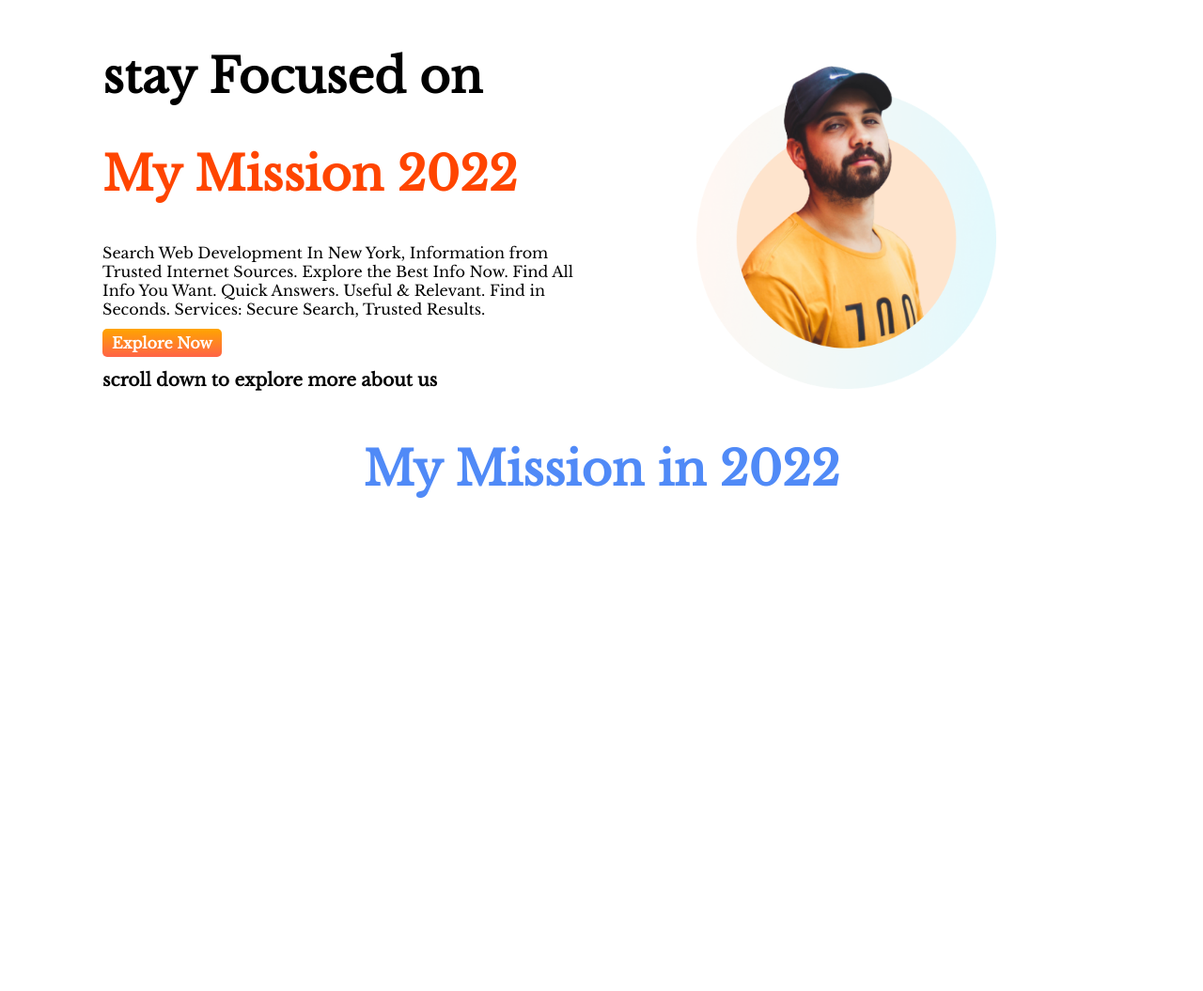
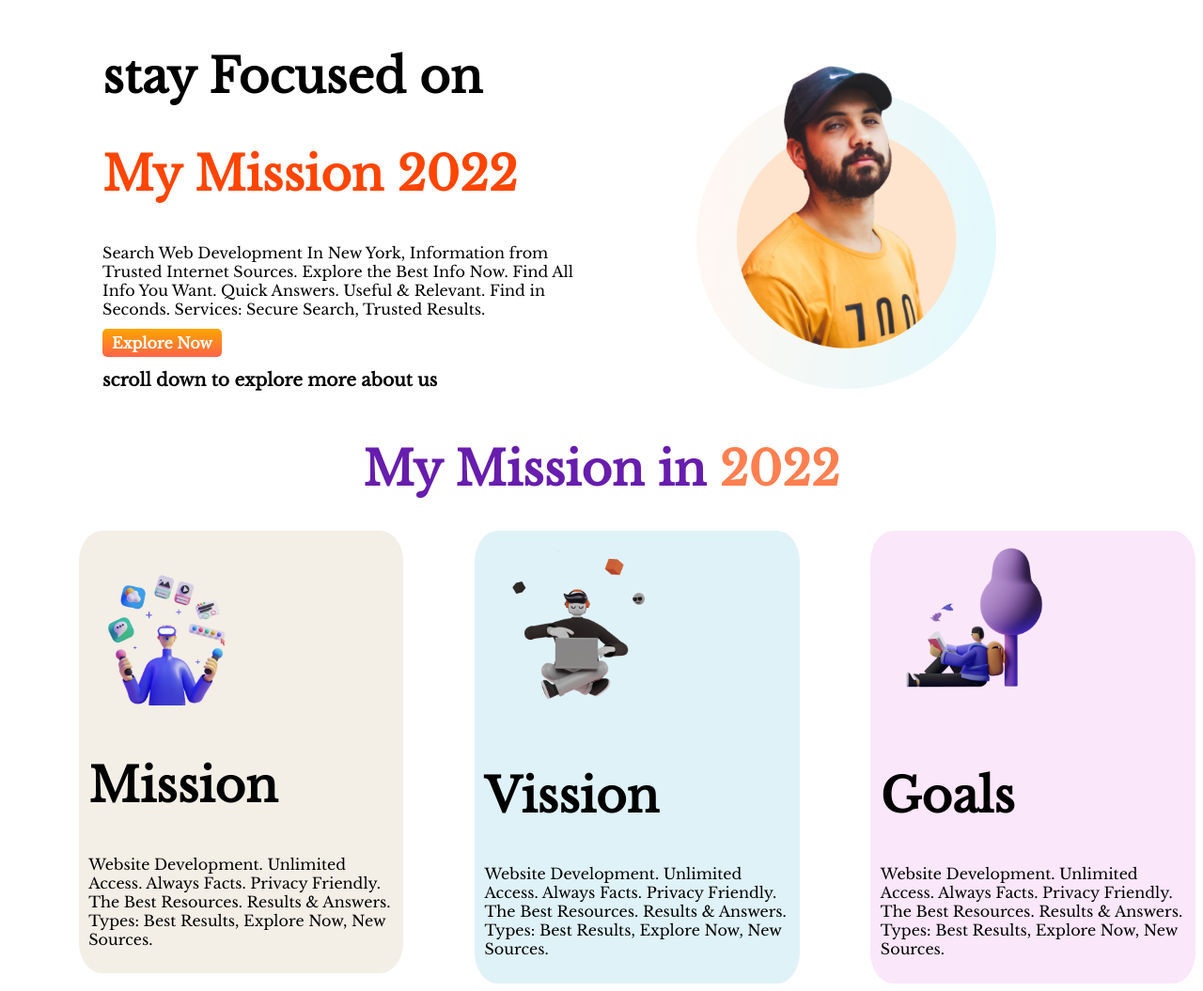
Before and after one commit to Waheedulislam/assignment, a plain HTML site: page index.html in a window 1280 px wide. Shown: the whole page at 94% size. Before the commit the page ends 800 px from the top, so only its background shows below. Drawn offline with nearby package versions, Linux system fonts and the light colour scheme.

Commit message:
second-commit-add

```diff
--- a/index.html
+++ b/index.html
@@ -31,9 +31,43 @@
     </section>
 
     <header>
-        <h1 class="title">My Mission in 2022</h1>
+        <div class="title">
+            <h1><span class="blue-color">My Mission in</span><span class="orange-color"> 2022</span></h1>
+        </div>
     </header>
 
+    <section>
+        <div class="flexible-container">
+
+            <div class="second-width">
+                <div class="background-color">
+                    <img src="./images/illustrators/illustrator-1.png" alt="">
+                    <h1>Mission</h1>
+                    <p>Website Development. Unlimited Access. Always Facts. Privacy Friendly. The Best Resources.
+                        Results &
+                        Answers. Types: Best Results, Explore Now, New Sources.</p>
+                </div>
+            </div>
+            <div class="second-width">
+                <div class="background-second-color">
+                    <img src="./images/illustrators/illustrator-2.png" alt="">
+                    <h1>Vission</h1>
+                    <p>Website Development. Unlimited Access. Always Facts. Privacy Friendly. The Best Resources.
+                        Results &
+                        Answers. Types: Best Results, Explore Now, New Sources.</p>
+                </div>
+            </div>
+            <div class="second-width">
+                <div class="background-third-color">
+                    <img src="./images/illustrators/illustrator-3.png" alt="">
+                    <h1>Goals</h1>
+                    <p>Website Development. Unlimited Access. Always Facts. Privacy Friendly. The Best Resources.
+                        Results &
+                        Answers. Types: Best Results, Explore Now, New Sources.</p>
+                </div>
+            </div>
+        </div>
+    </section>
 </body>
 
 </html>
--- a/style.css
+++ b/style.css
@@ -25,7 +25,38 @@ section{
     font-weight: 700;
     border-radius: 5px;
 }
+.blue-color{
+    color:rgb(103, 29, 173);
+}
 .title{
-    color:rgb(80, 138, 247);
-    text-align: center;
+text-align: center;
 }
+.orange-color{
+    color: coral;
+}
+.flexible-container{
+    display: flex;
+}
+.second-width{
+    width: 60%;
+    justify-content: space-around;
+    padding-left: 6%;
+}
+.second-width img{
+width: 60%;
+}
+.background-color{
+    background-color: rgb(243, 238, 230);
+    border-radius: 7%;
+    padding: 3% 3%;
+}
+.background-second-color{
+    background-color: rgb(223, 242, 247);
+    border-radius: 7%;
+    padding: 3% 3%;
+}
+.background-third-color{
+    background-color: rgb(250, 231, 250);
+    border-radius: 7%;
+    padding: 3% 3%;
+}
```
